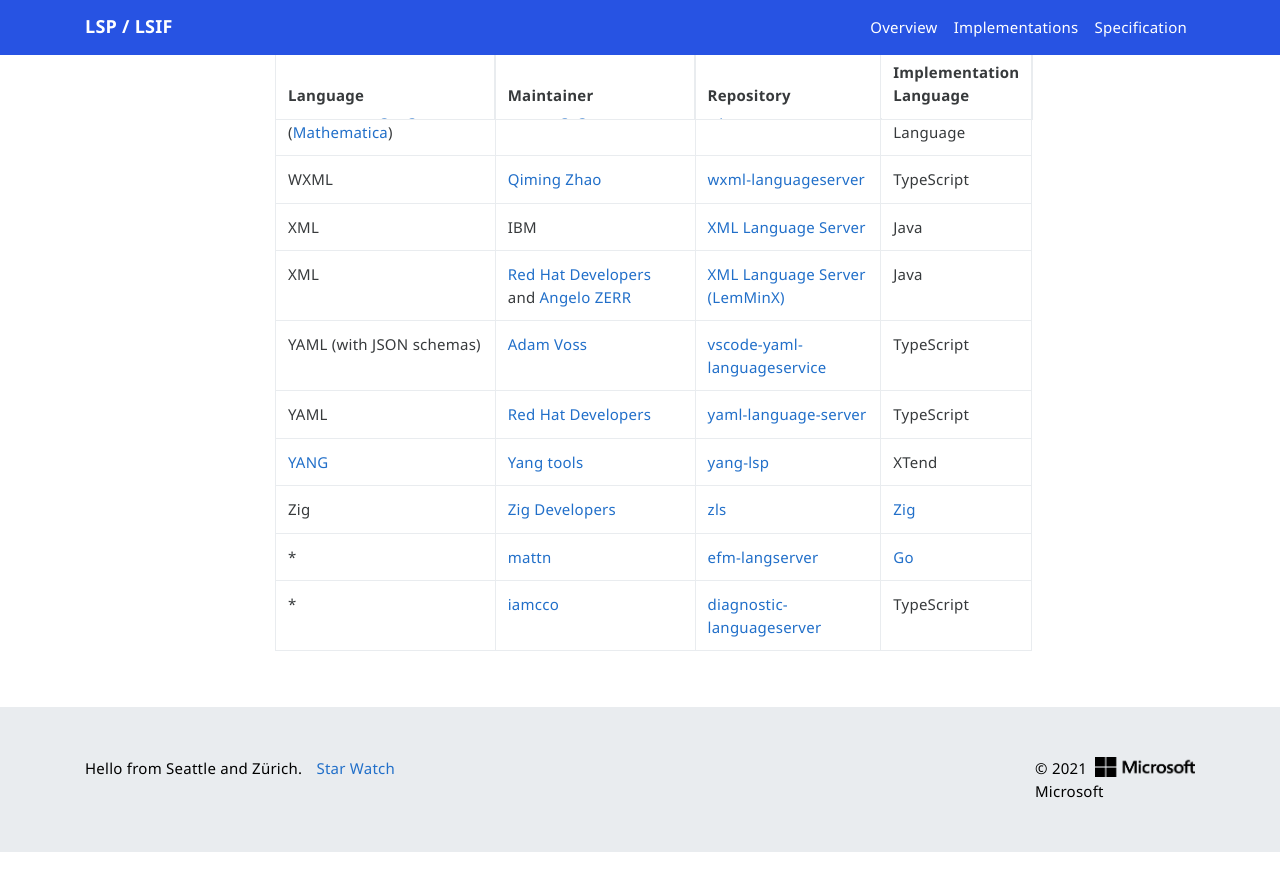
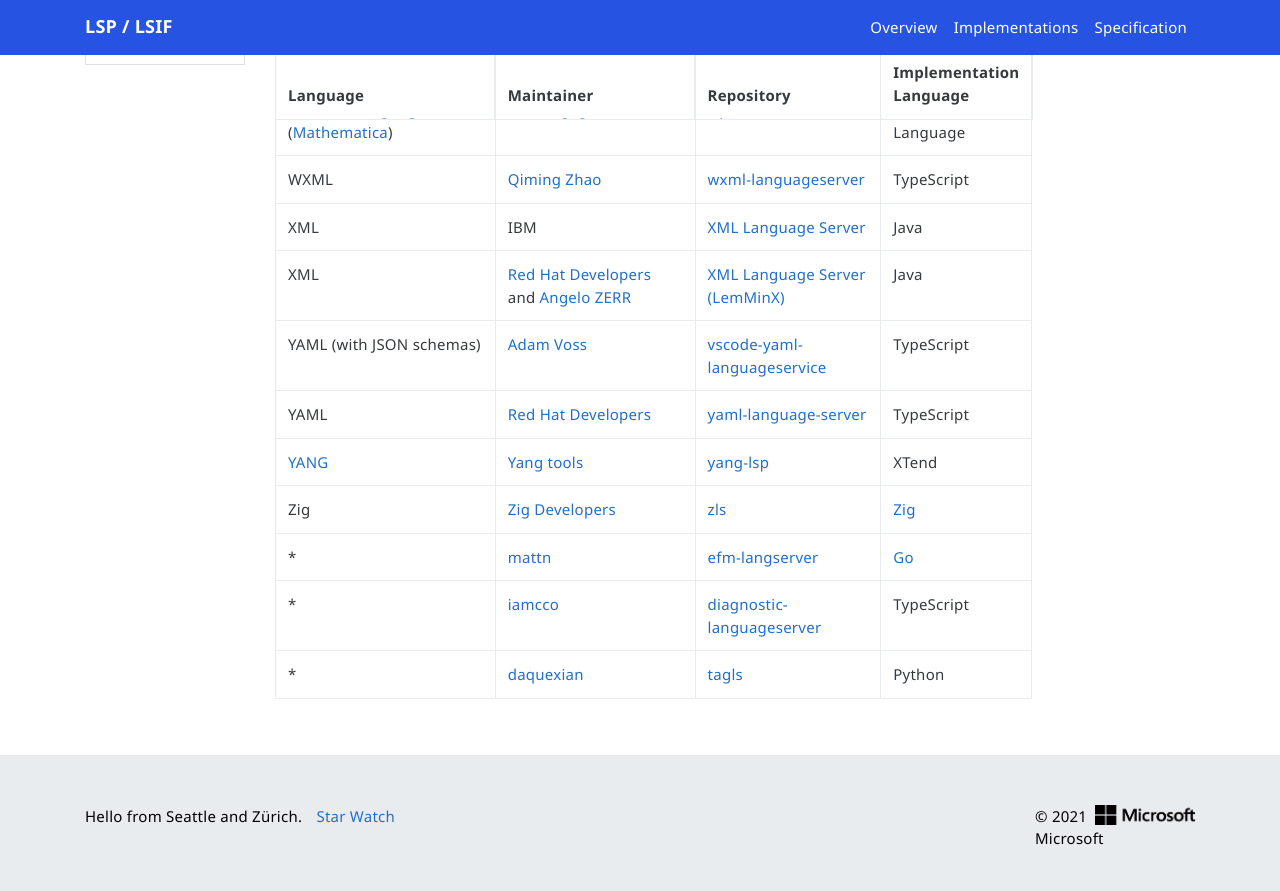
Before and after one commit to microsoft/language-server-protocol, a Jekyll site: the page built from _implementors/servers.md, in a window 1280 px wide and 900 px high, scrolled down 9328 px. Shown: the top 891 px of the window. Built offline with Jekyll 4.4.1, drawn with Linux system fonts in a browser that asks for light colours; nearby versions of some CDN libraries; comment, search, counter and statistics services are not loaded; before the commit the page ends 10180 px from its top, so only the background shows below that.

Commit message:
Add tagls in servers.md

```diff
--- a/_implementors/servers.md
+++ b/_implementors/servers.md
@@ -178,4 +178,5 @@
 | Zig | [Zig Developers](https://github.com/orgs/zigtools) | [zls](https://github.com/zigtools/zls) | [Zig](https://ziglang.org) |
 | * | [mattn](https://github.com/mattn) | [efm-langserver](https://github.com/mattn/efm-langserver) | [Go](https://golang.org/) |
 | * | [iamcco](https://github.com/iamcco) | [diagnostic-languageserver](https://github.com/iamcco/diagnostic-languageserver) | TypeScript |
+| * | [daquexian](https://github.com/daquexian) | [tagls](https://github.com/daquexian/tagls) | Python |
 {: .table .table-bordered .table-responsive}
```
